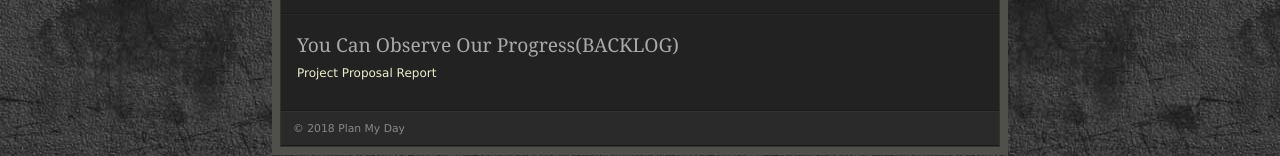
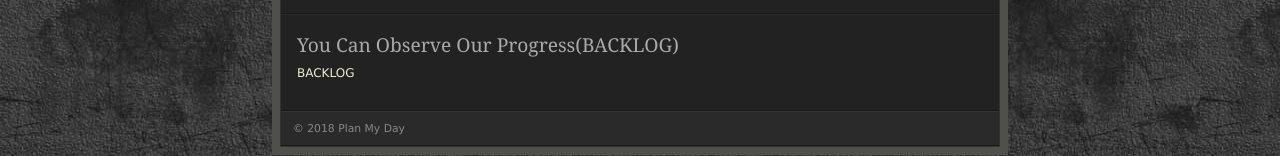
Before and after one commit to nehiryigitkarahan/planmyday, a plain HTML site: page project.html in a window 1280 px wide. Shown: the part 958-1114 px from the top of the page. Drawn offline with Linux system fonts and the light colour scheme.

Commit message:
Add files via upload

```diff
--- a/project.html
+++ b/project.html
@@ -153,7 +153,7 @@
 
 	<div id="bottom">
 	<h2>You Can Observe Our Progress(BACKLOG)</h2>
-          <p><a href="report.pdf">Project Proposal Report</a></p>
+          <p><a href="backlog.pdf">BACKLOG</a></p>
 		<div class="clearer">&nbsp;</div>
 
 	</div>
```
Also changed, not shown: 2 other files.
